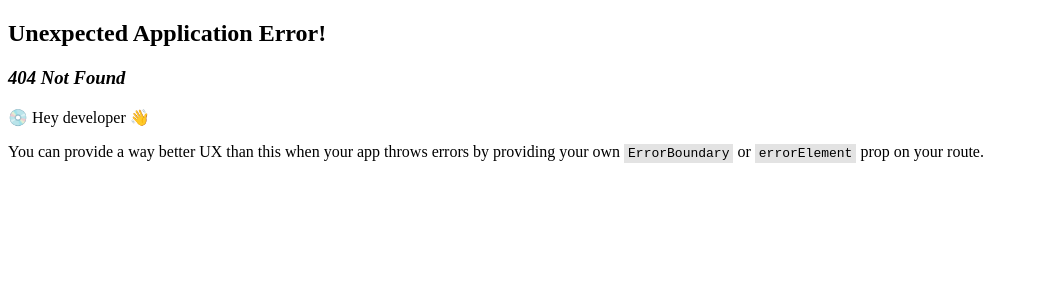
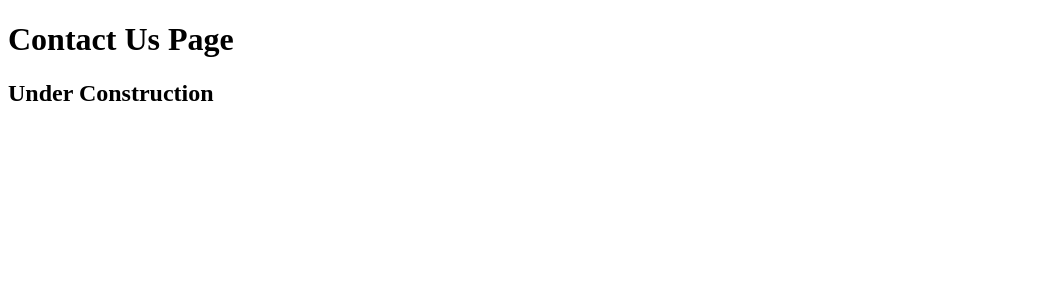
Before and after one commit to 2SivaDandamudi/Food-Delivery-App, a React (Vite) app: page /contactus in a window 1280 px wide. Before the commit this address had no page. Shown: the top 300 px of the page, without its empty margins (0-1039 px from the left). Built offline with nearby package versions, Linux system fonts and the light colour scheme.

Commit message:
Siva Dandamudi : Added some more pages along with error page

```diff
--- a/src/app.jsx
+++ b/src/app.jsx
@@ -5,6 +5,8 @@ import Body from "./components/body";
 import Footer from "./components/footer";
 import { createBrowserRouter, RouterProvider } from "react-router-dom";
 import AboutUS from "./components/aboutUs";
+import Error from "./components/error";
+import ContactUs from "./components/contactUs";
 
 const App =() => {
     return(
@@ -19,11 +21,16 @@ const App =() => {
 const appRouter = createBrowserRouter([
     {
         path: "/",
-        element:<App />
+        element:<App />,
+        errorElement: <Error />
     },
     {
         path: "/aboutus",
         element: < AboutUS/>
+    },
+    {
+        path: "/contactus",
+        element: <ContactUs />
     }
 ])
 
--- a/src/components/aboutUs.jsx
+++ b/src/components/aboutUs.jsx
@@ -3,8 +3,8 @@
 const AboutUS = () => {
     return (
         <div className="">
-<h1>This Is AboutUs Page</h1>
-<h3> Under Construction </h3>
+            <h1>This Is AboutUs Page</h1>
+            <h3> Under Construction </h3>
         </div>
      );
 }
--- /dev/null
+++ b/src/components/contactUs.jsx
@@ -0,0 +1,12 @@
+import React from 'react'
+
+const ContactUs = () => {
+  return (
+    <>
+    <h1>Contact Us Page</h1>
+    <h2>Under Construction</h2>
+    </>
+  )
+}
+
+export default ContactUs
--- /dev/null
+++ b/src/components/error.jsx
@@ -0,0 +1,14 @@
+import React from 'react'
+import { useRouteError } from 'react-router-dom'
+
+const Error = () => {
+    const err = useRouteError()
+  return (
+    <>
+    <h1>Ooppss..!!!</h1>
+    <h2>Some thing went wromg..!!!</h2>
+    <h3>{err.status}: {err.statusText}</h3>
+    </>
+  )
+}
+export default Error
```
